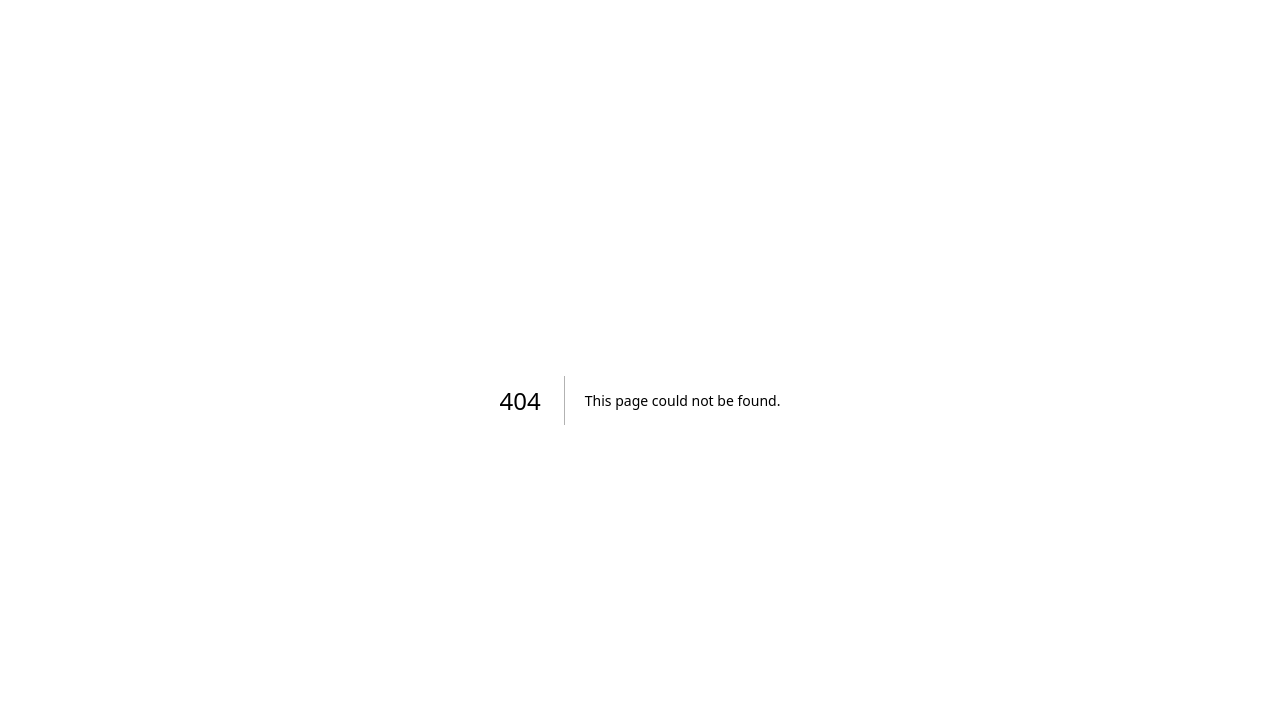
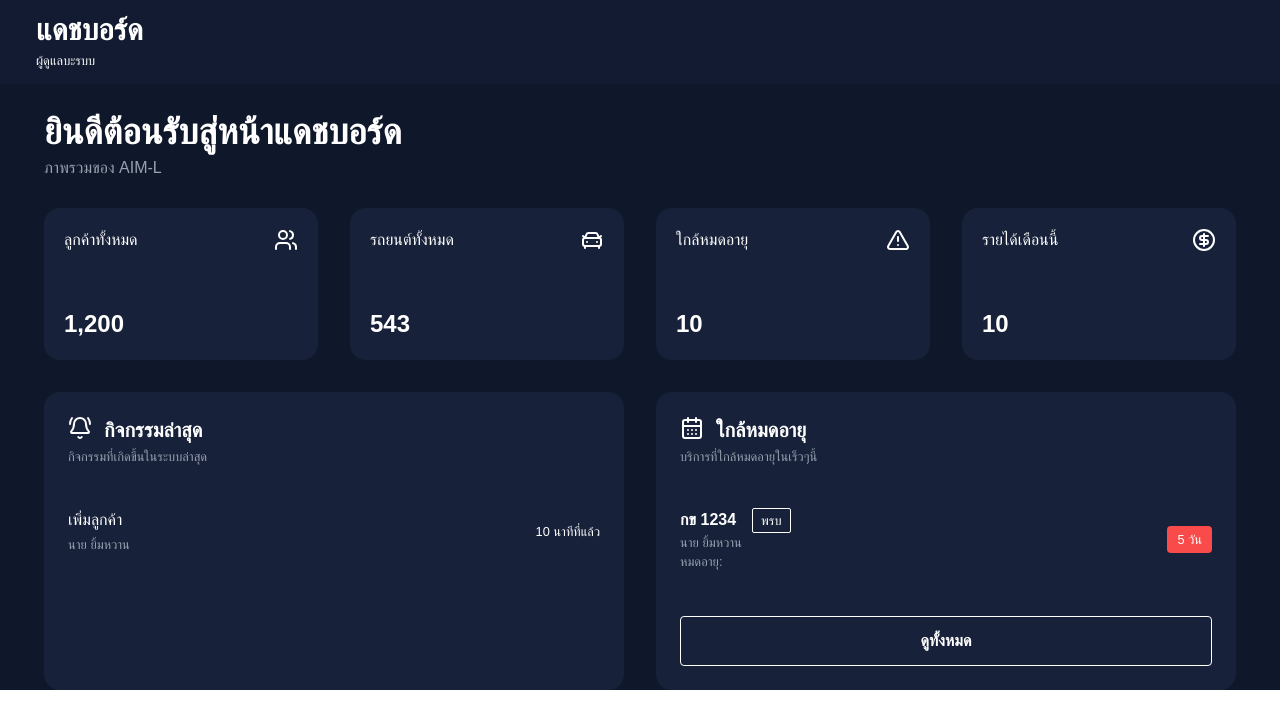
Before and after one commit to phnmme/aimfrontend, a Next.js app: page /dashboard in a window 1280 px wide. Before the commit this address had no page. Shown: the top 728 px of the page. Built offline with nearby package versions, Linux system fonts and the light colour scheme.

Commit message:
dashboard page

```diff
--- /dev/null
+++ b/src/app/dashboard/page.jsx
@@ -0,0 +1,112 @@
+'use client'
+import React from 'react'
+
+import Nav from '../nav/page'
+import { BellRing, CalendarDays, CarFront, CarTaxiFront, CircleDollarSign, TriangleAlert, Users } from 'lucide-react'
+
+function Dashboard() {
+
+  return (
+
+
+    <div className='w-screen bg-[#0F172A]'>
+        <div className='bg-[#121B31]  px-9 py-3'>
+            <header className=' text-white text-3xl font-bold'>แดชบอร์ด</header>
+            <small className=' text-white'>ผู้ดูแลบะรบบ</small>
+        </div>
+        <main className='px-11'>
+
+            <header>
+                <h1 className='text-white font-bold text-4xl mt-7 mb-1'>ยินดีต้อนรับสู่หน้าแดชบอร์ด</h1>
+            <small className='text-gray-400 text-gra text-base'>ภาพรวมของ AIM-L</small>
+            </header>
+
+
+
+            <div className='grid grid-cols-4 gap-8 my-7'>
+                <article className=' flex flex-col bg-[#17213A]  h-38 p-5 text-white rounded-2xl'>
+                    <span className='flex flex-row'>
+                        <h4>ลูกค้าทั้งหมด</h4>
+                        <Users size={24} color="#ffffff" className='ml-auto'/>
+                    </span>
+                    <h3 className='font-bold text-2xl mt-auto'>1,200</h3>
+                </article>
+                <article className='flex flex-col bg-[#17213A]   p-5 text-white rounded-2xl'>
+                    <span className='flex flex-row'>
+                        <h4>รถยนต์ทั้งหมด</h4>
+                        <CarFront size={24} color="#ffffff" className='ml-auto'/>
+                    </span>
+
+                    <h3 className='font-bold text-2xl mt-auto'>543</h3>
+                </article>
+                <article className='flex flex-col bg-[#17213A] p-5 text-white rounded-2xl'>
+                    <span className='flex flex-row'>
+                        <h4>ใกล้หมดอายุ</h4>
+                        <TriangleAlert color="#ffffff" className='ml-auto'/>
+                    </span>
+                    <h3 className='font-bold text-2xl mt-auto'>10</h3>
+                </article>
+                <article className='flex flex-col bg-[#17213A]   p-5 text-white rounded-2xl'>
+                    <span className='flex flex-row'>
+                        <h4>รายได้เดือนนี้</h4>
+                        <CircleDollarSign color="#ffffff" className='ml-auto'/>
+                    </span>
+                    <h3 className='font-bold text-2xl mt-auto'>10</h3>
+                </article>
+
+                {/* กิจกรรมล่าสุด */}
+                <section className='col-span-2 bg-[#17213A]  p-6 rounded-2xl'>
+                    <span className='flex flex-row'>
+                        <BellRing color="#ffffff" />
+                        <h2 className='text-white text-xl font-bold ml-3'>กิจกรรมล่าสุด</h2>
+                    </span>
+
+                    <small className='text-gray-400'>กิจกรรมที่เกิดขึ้นในระบบล่าสุด</small>
+
+                    <div className='flex justify-between items-center mt-4  pt-6 pb-3'>
+                        <div>
+                            <h4 className='text-white'>เพิ่มลูกค้า</h4>
+                            <small className='text-gray-400' >นาย ยิ้มหวาน</small>
+                        </div>
+                        <small className='text-white'>10 นาทีที่แล้ว</small>
+                    </div>
+                </section>
+
+                {/* ใกล้หมดอายุ */}
+                <section className='col-span-2 bg-[#17213A]  items-center p-6 rounded-2xl'>
+                    <span className='flex flex-row'>
+                        <CalendarDays color="#ffffff" />
+                        <h2 className='text-white text-xl font-bold ml-3'>ใกล้หมดอายุ</h2>
+                    </span>
+
+                    <small className='text-gray-400'>บริการที่ใกล้หมดอายุในเร็วๆนี้</small>
+
+                    <div className='flex justify-between items-center mt-4  pt-6 pb-3'>
+                        <div className='flex flex-col'>
+                            <div className='flex '>
+                                <h3 className='text-white font-bold'>กข 1234</h3 >
+                                <small className='text-white py-0.5 border-solid border-1 border-white ml-4 px-2 rounded-xs'>พรบ</small>
+                            </div>
+
+                            <small className='text-gray-400'>นาย ยิ้มหวาน</small>
+                            <small className='text-gray-400'>หมดอายุ: </small>
+                        </div>
+                        <small className='text-white bg-[#FA4B4B] rounded-sm py-1 px-2.5'>5 วัน </small>
+                    </div>
+                    <input className='text-white font-bold w-11/11 py-3 border-1 mt-8 rounded-sm ' type="button" value="ดูทั้งหมด"  />
+                </section>
+            </div>
+
+
+
+
+
+
+
+        </main>
+
+    </div>
+  )
+}
+
+export default Dashboard
--- a/src/app/page.jsx
+++ b/src/app/page.jsx
@@ -9,8 +9,8 @@ export default function Home() {
    <div className={'flex '}>
 
     <Nav></Nav>
-    {/* <Dashboard></Dashboard> */}
-    <Act></Act>
+    <Dashboard></Dashboard>
+    {/* <Act></Act> */}
 
 
 
```
